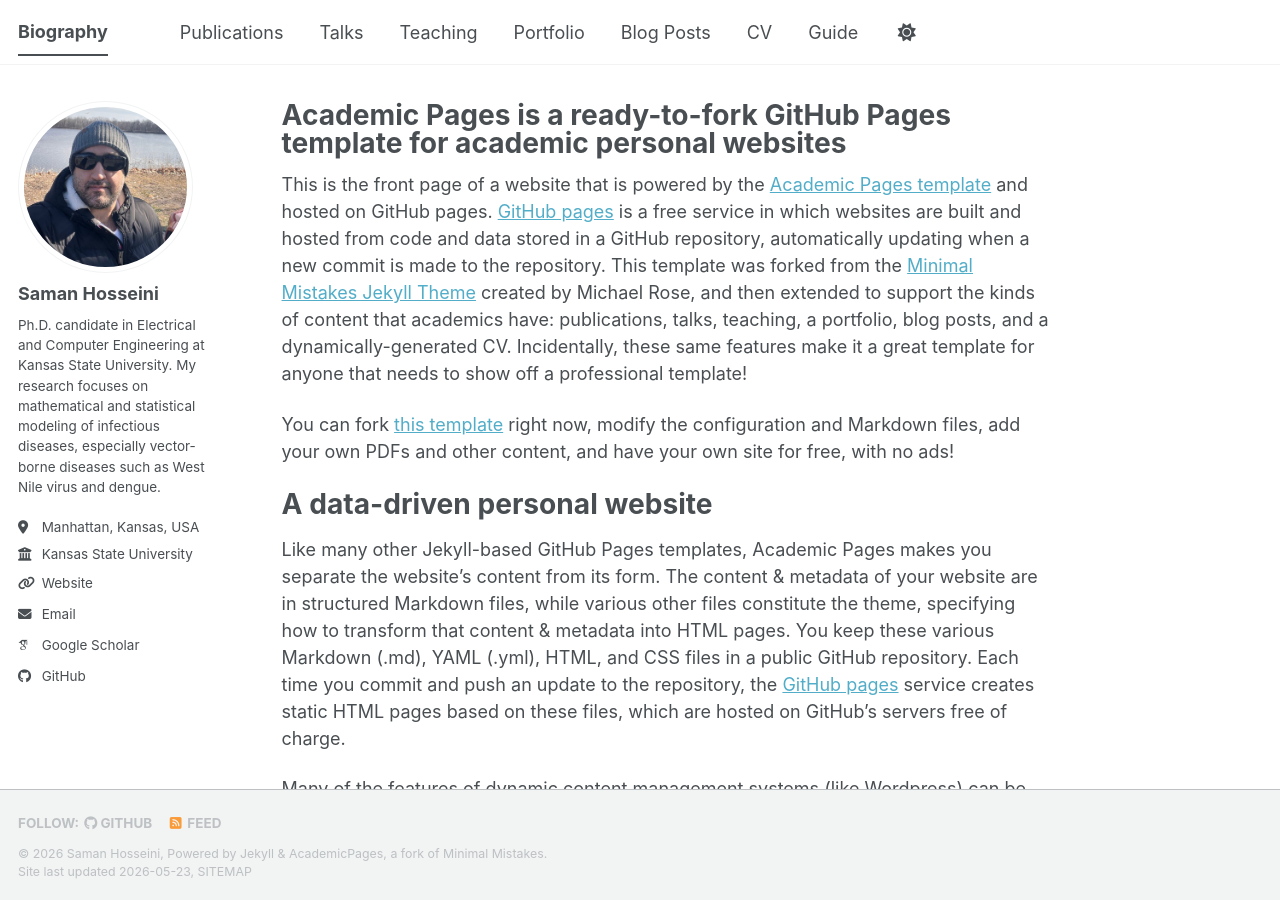
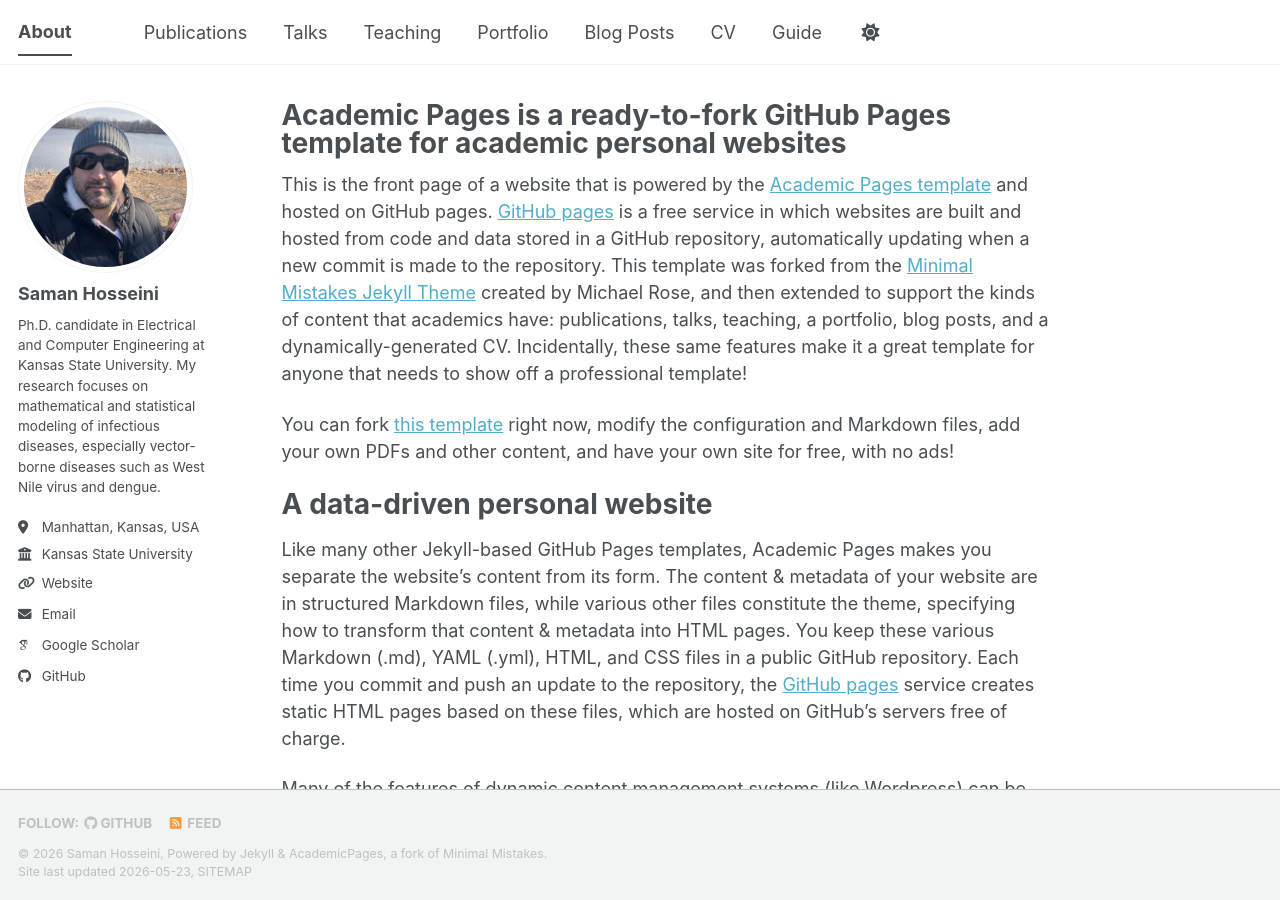
Before and after one commit to Saman-Hoss/Saman-Hoss.github.io, a Jekyll site: the page built from _pages/about.md, in a window 1280 px wide and 900 px high. Built offline with Jekyll 4.4.1, drawn with Linux system fonts in a browser that asks for light colours; some web fonts are replaced; a script bundle is joined from its source files by our own code; library files that are not in the unit come from our copies.

Commit message:
Update _config.yml

```diff
--- a/_config.yml
+++ b/_config.yml
@@ -3,7 +3,7 @@
 # Basic Site Settings
 locale                   : "en-US"
 site_theme               : "default"
-title                    : "Biography"
+title                    : "About"
 title_separator          : "-"
 name                     : &name "Saman Hosseini"
 description              : &description "Academic portfolio of Saman Hosseini"
```
